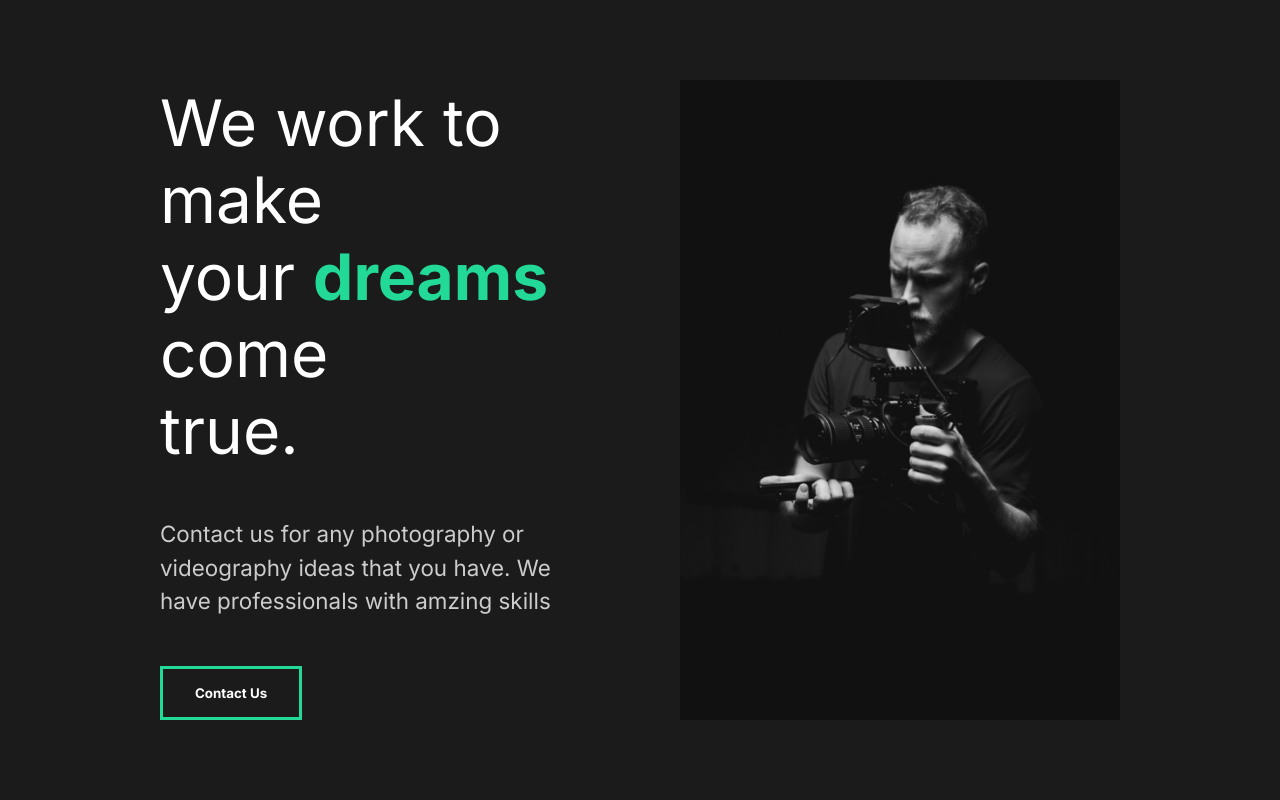
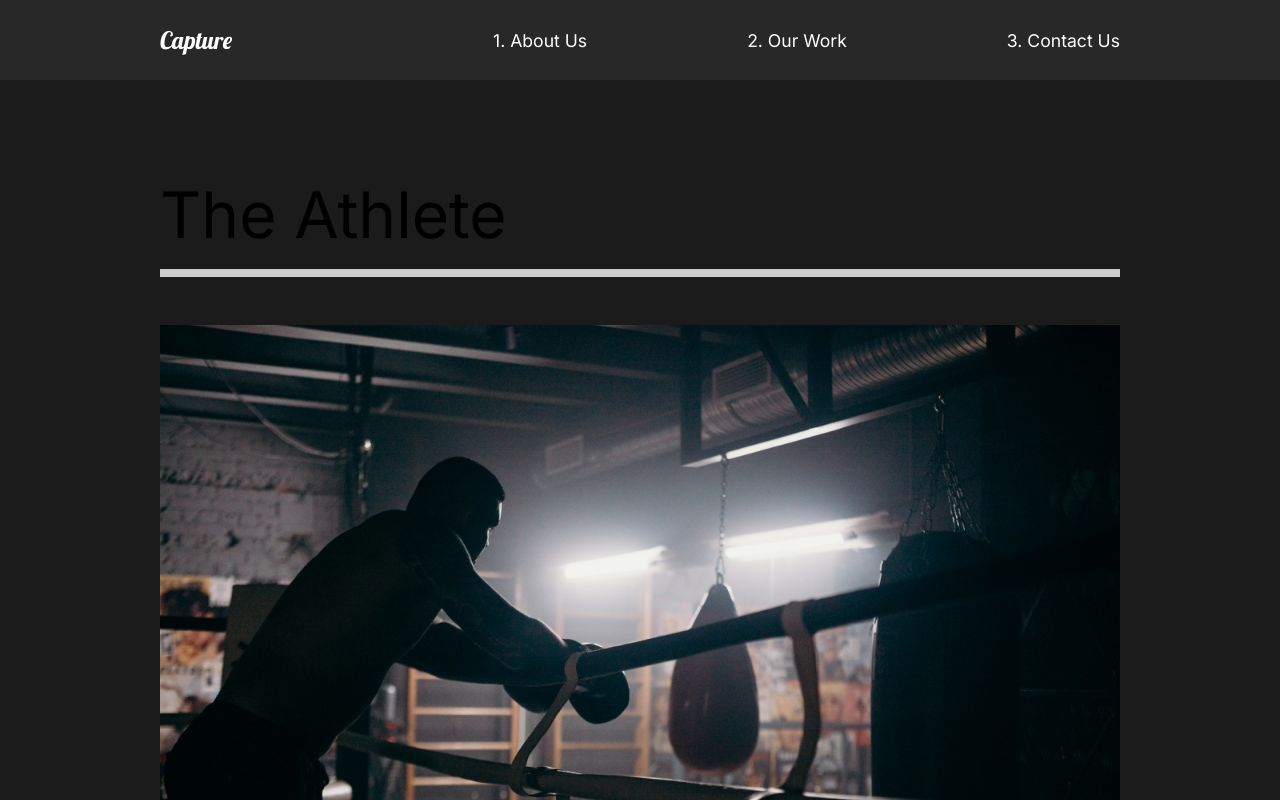
Before and after one commit to Andershaakonsen/the-creative-react-course-capture, a React (Create React App) app: page /work in a window 1280 px wide. Shown: the top 800 px of the page. Built offline with nearby package versions, Linux system fonts and the light colour scheme.

Commit message:
Added our work, and react router

```diff
--- a/src/App.js
+++ b/src/App.js
@@ -2,11 +2,28 @@
 import AboutUs from "./pages/AboutUs";
 //GlobalStyle
 import GlobalStye from "./components/GlobalStyle";
+import Nav from "./components/Nav";
+import ContactUs from "./pages/ContactUs";
+import OurWork from "./pages/OurWork";
+// Router
+import { Switch, Route } from "react-router-dom";
+
 function App() {
   return (
     <div className="App">
       <GlobalStye />
-      <AboutUs />
+      <Nav />
+      <Switch>
+        <Route path="/" exact>
+          <AboutUs />
+        </Route>
+        <Route path="/work">
+          <OurWork />
+        </Route>
+        <Route path="/contact">
+          <ContactUs />
+        </Route>
+      </Switch>
     </div>
   );
 }
--- /dev/null
+++ b/src/components/Nav.jsx
@@ -0,0 +1,55 @@
+import React from "react";
+import styled from "styled-components";
+import { Link } from "react-router-dom";
+
+const Nav = () => {
+  return (
+    <StyledNav>
+      <h1>
+        <Link id="logo" to="/">
+          Capture
+        </Link>
+      </h1>
+      <ul>
+        <li>
+          <Link to="/">1. About Us</Link>
+        </li>
+        <li>
+          <Link to="/work">2. Our Work</Link>
+        </li>
+        <li>
+          <Link to="/contact">3. Contact Us</Link>
+        </li>
+      </ul>
+    </StyledNav>
+  );
+};
+
+const StyledNav = styled.nav`
+  min-height: 10vh;
+  display: flex;
+  margin: auto;
+  justify-content: space-between;
+  align-items: center;
+  padding: 1rem 10rem;
+  background: #282828;
+  a {
+    color: white;
+    text-decoration: none;
+  }
+  ul {
+    display: flex;
+    list-style: none;
+  }
+  #logo {
+    font-size: 1.5rem;
+    font-family: "Lobster", cursive;
+    font-weight: lighter;
+  }
+  li {
+    padding-left: 10rem;
+    position: relative;
+  }
+`;
+
+export default Nav;
--- a/src/index.js
+++ b/src/index.js
@@ -2,10 +2,13 @@
 import ReactDOM from "react-dom";
 import App from "./App";
 import reportWebVitals from "./reportWebVitals";
+import { BrowserRouter } from "react-router-dom";
 
 ReactDOM.render(
   <React.StrictMode>
-    <App />
+    <BrowserRouter>
+      <App />
+    </BrowserRouter>
   </React.StrictMode>,
   document.getElementById("root")
 );
--- /dev/null
+++ b/src/pages/ContactUs.jsx
@@ -0,0 +1,11 @@
+import React from "react";
+
+const ContactUs = () => {
+  return (
+    <div>
+      <h1>Contact Us</h1>
+    </div>
+  );
+};
+
+export default ContactUs;
--- /dev/null
+++ b/src/pages/OurWork.jsx
@@ -0,0 +1,60 @@
+import React from "react";
+import styled from "styled-components";
+import { Link } from "react-router-dom";
+// Images
+import athlete from "../img/athlete-small.png";
+import theracer from "../img/theracer-small.png";
+import goodtimes from "../img/goodtimes-small.png";
+
+const OurWork = () => {
+  return (
+    <Work>
+      <Movie>
+        <h2>The Athlete</h2>
+        <div className="line"></div>
+        <Link>
+          <img src={athlete} alt="athlete " />
+        </Link>
+      </Movie>
+      <Movie>
+        <h2>The Racer</h2>
+        <div className="line"></div>
+        <Link>
+          <img src={theracer} alt="theracer" />
+        </Link>
+      </Movie>
+      <Movie>
+        <h2>Good Times</h2>
+        <div className="line"></div>
+        <Link>
+          <img src={goodtimes} alt="goodtimes " />
+        </Link>
+      </Movie>
+    </Work>
+  );
+};
+
+const Work = styled.div`
+  min-height: 100vh;
+  overflow: hidden;
+  padding: 5rem 10rem;
+  h2 {
+    padding: 1rem 0rem;
+  }
+`;
+
+const Movie = styled.div`
+  padding-bottom: 10rem;
+  .line {
+    height: 0.5rem;
+    background: #cccccc;
+    margin-bottom: 3rem;
+  }
+  img {
+    width: 100%;
+    height: 70vh;
+    object-fit: cover;
+  }
+`;
+
+export default OurWork;
```
Also changed, not shown: 1 other file (tests, documents, lock files or other folders).
